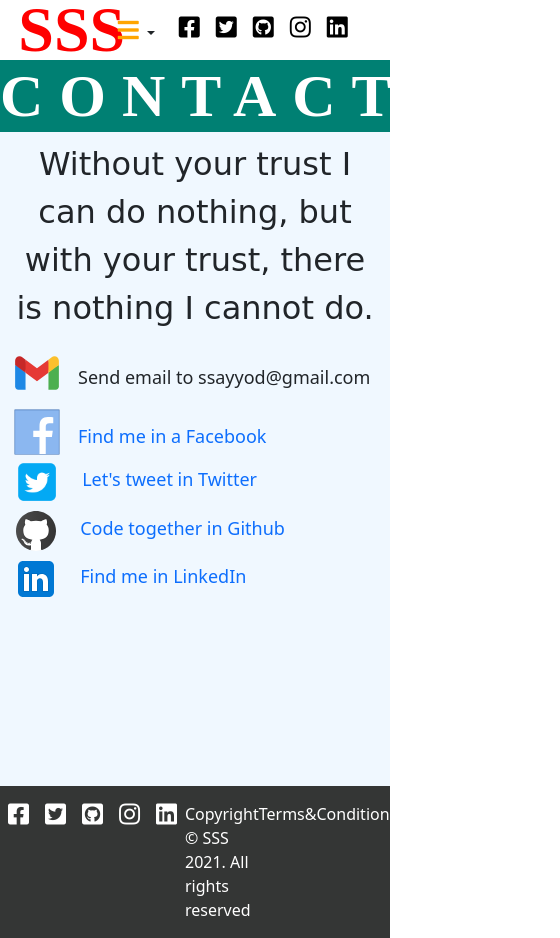
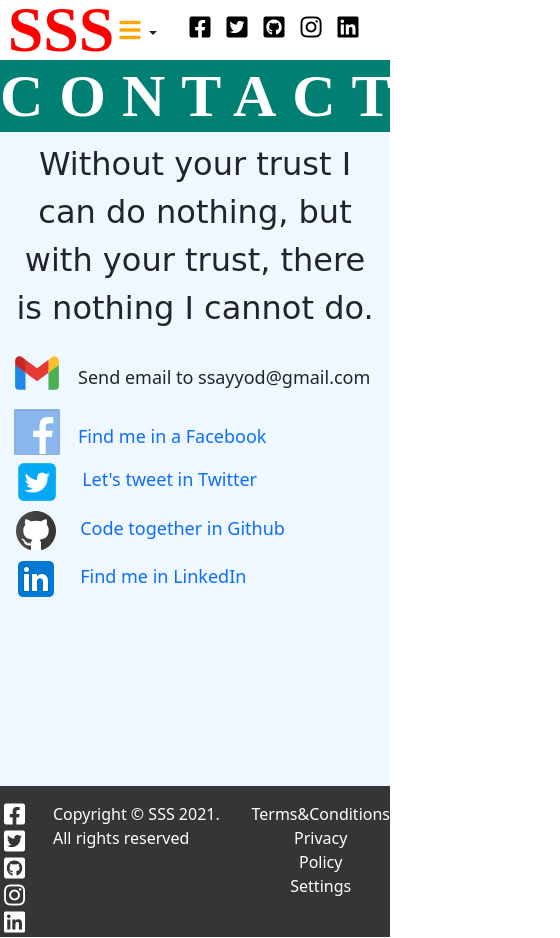
Before and after one commit to MrSayyod/Portfolio, a website: page contact.html in a window 390 px wide. Shown: the whole page, 560 px wide, since content can reach past the window. Drawn offline with nearby package versions, Linux system fonts and the light colour scheme; a web font is replaced by a local one.

Commit message:
Fix responsiveness of contact page

```diff
--- a/contact.html
+++ b/contact.html
@@ -17,7 +17,7 @@
 
 <body>
   <header class="bg-white m-0 p-0">
-    <nav class="d-flex justify-content-around mx-3">
+    <nav class="d-flex justify-content-around mx-md-3 mx-0 justify-content-sm-between">
       <div class="right-nav my-0 py-0 position-relative">
         <a class="logo position-absolute" href="index.html">SSS</a>
       </div>
@@ -107,42 +107,42 @@
       </div>
     </div>
   </main>
-  <footer class="d-flex justify-content-evenly">
+  <footer class="d-flex justify-content-between">
     <div class="left-footer mt-3 p-0">
-      <ul class="list-unstyled d-flex m-0">
-        <li class="px-2">
+      <ul class="list-unstyled d-block d-md-flex m-0">
+        <li class="px-1">
           <a href="https://www.facebook.com/sayyod" target="_blank">
             <i class="fab fa-facebook-square"></i>
           </a>
         </li>
-        <li class="px-2">
+        <li class="px-1">
           <a href="https://twitter.com/sayyodsaidov" target="_blank">
             <i class="fab fa-twitter-square"></i>
           </a>
         </li>
-        <li class="px-2">
+        <li class="px-1">
           <a href="https://github.com/MrSayyod" target="_blank">
             <i class="fab fa-github-square"></i>
           </a>
         </li>
-        <li class="px-2">
+        <li class="px-1">
           <a href="https://www.instagram.com/sayyodsss/" target="_blank">
             <i class="fab fa-instagram"></i>
           </a>
         </li>
-        <li class="px-2">
+        <li class="px-1">
           <a href="https://www.linkedin.com/in/sayyod-saidov-507b0818b/" target="_blank">
             <i class="fab fa-linkedin"></i>
           </a>
         </li>
       </ul>
     </div>
-    <div>
+    <div class="mx-4">
       <p class="mt-3">
         Copyright &copy; SSS 2021. All rights reserved
       </p>
     </div>
-    <ul class="d-flex list-unstyled mt-3">
+    <ul class="d-fblock d-md-flex list-unstyled mt-3 text-center">
       <li>
         <a href="#">Terms&Conditions</a>
       </li>
```
